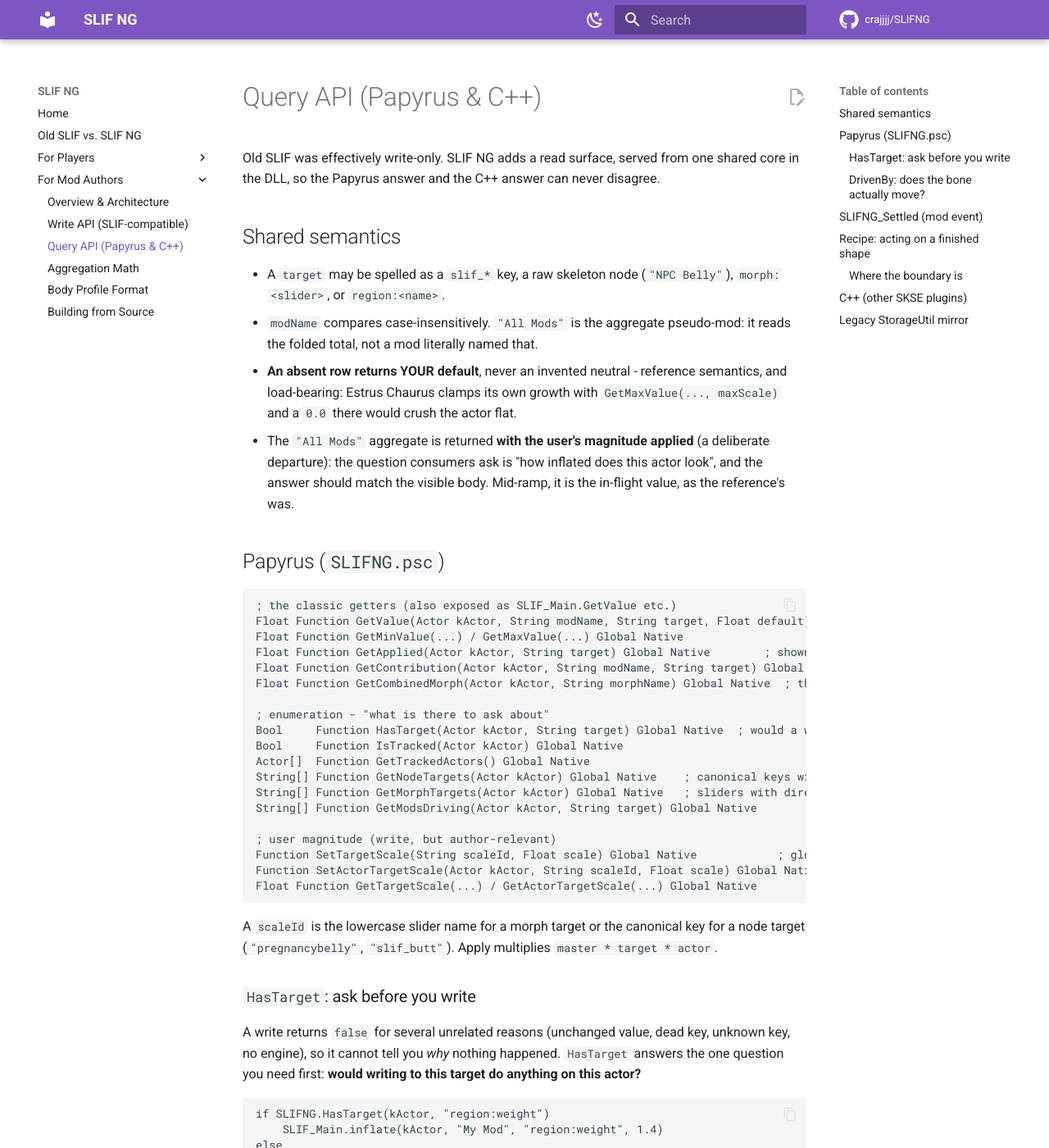
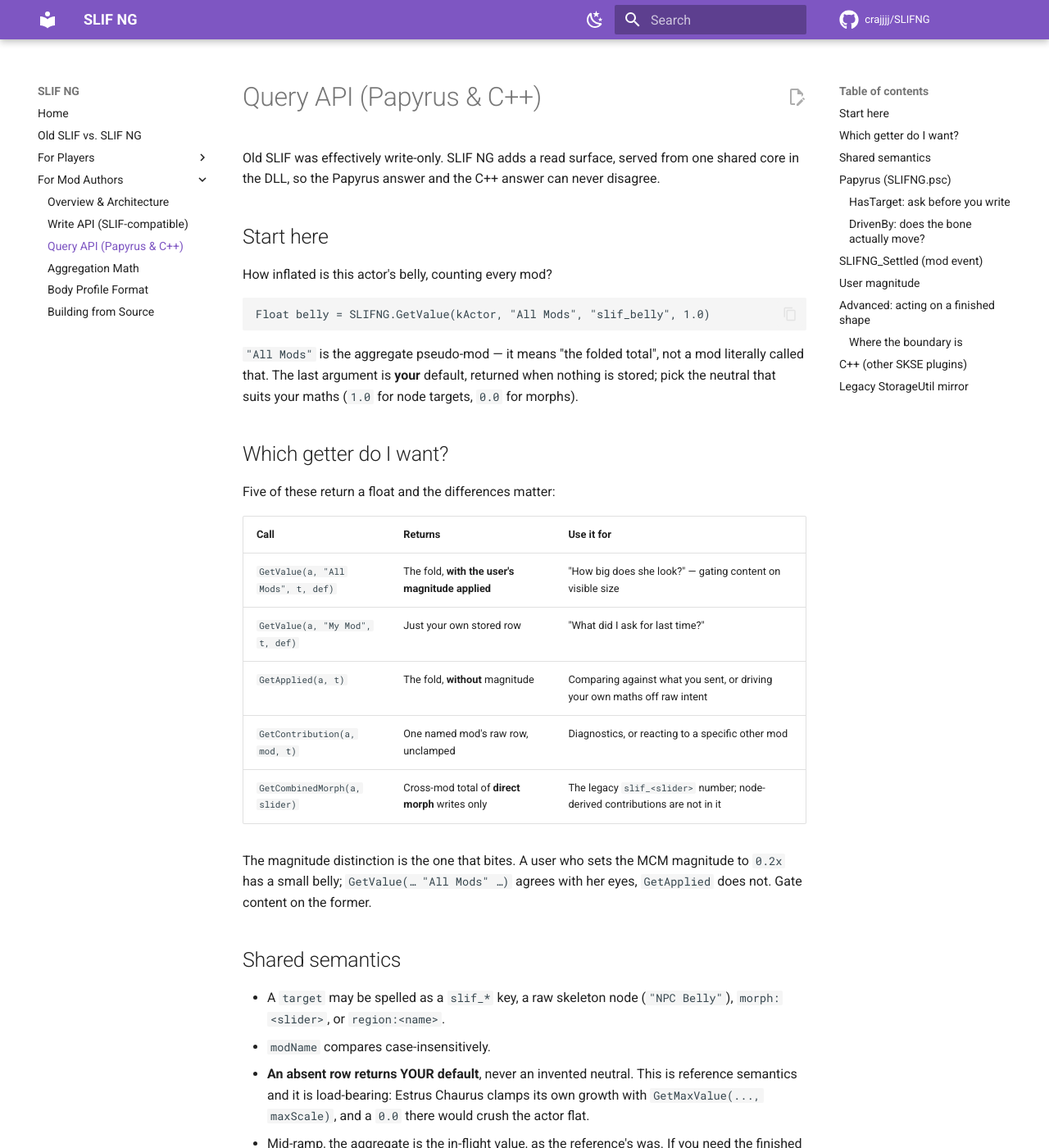
Before and after one commit to crajjjj/SLIFNG, an MkDocs documentation site: the page built from docs/authors/query-api.md, in a window 1280 px wide and 1400 px high. Shown: the whole window at 82% size. Built offline with MkDocs 1.6.1 and Material for MkDocs 9.7.7, drawn with Linux system fonts in a browser that asks for light colours; comment, search, counter and statistics services are not loaded; some of the changed text lies outside the part shown.

Commit message:
Query API doc: lead with which getter to use
Five getters return a float and the differences are consequential -- GetValue
with "All Mods" applies the user's magnitude, GetApplied does not -- but that
was a bullet in a semantics list plus an inline comment. Now a table, up front,
with the magnitude trap called out.

Also: real signatures instead of 'GetMinValue(...) / GetMaxValue(...)', which
could not be copied; the magnitude setters split out with a warning that they
are the user's knob and not the place to scale your own effect; and the OLactis
recipe marked skippable, since it was a third of the page for one niche case.

````diff
--- a/docs/authors/query-api.md
+++ b/docs/authors/query-api.md
@@ -2,38 +2,63 @@
 
 Old SLIF was effectively write-only. SLIF NG adds a read surface, served from one shared core in the DLL, so the Papyrus answer and the C++ answer can never disagree.
 
+## Start here
+
+How inflated is this actor's belly, counting every mod?
+
+```papyrus
+Float belly = SLIFNG.GetValue(kActor, "All Mods", "slif_belly", 1.0)
+```
+
+`"All Mods"` is the aggregate pseudo-mod — it means "the folded total", not a mod literally called that. The last argument is **your** default, returned when nothing is stored; pick the neutral that suits your maths (`1.0` for node targets, `0.0` for morphs).
+
+## Which getter do I want?
+
+Five of these return a float and the differences matter:
+
+| Call | Returns | Use it for |
+|---|---|---|
+| `GetValue(a, "All Mods", t, def)` | The fold, **with the user's magnitude applied** | "How big does she look?" — gating content on visible size |
+| `GetValue(a, "My Mod", t, def)` | Just your own stored row | "What did I ask for last time?" |
+| `GetApplied(a, t)` | The fold, **without** magnitude | Comparing against what you sent, or driving your own maths off raw intent |
+| `GetContribution(a, mod, t)` | One named mod's raw row, unclamped | Diagnostics, or reacting to a specific other mod |
+| `GetCombinedMorph(a, slider)` | Cross-mod total of **direct morph** writes only | The legacy `slif_<slider>` number; node-derived contributions are not in it |
+
+The magnitude distinction is the one that bites. A user who sets the MCM magnitude to `0.2x` has a small belly; `GetValue(… "All Mods" …)` agrees with her eyes, `GetApplied` does not. Gate content on the former.
+
 ## Shared semantics
 
 - A `target` may be spelled as a `slif_*` key, a raw skeleton node (`"NPC Belly"`), `morph:<slider>`, or `region:<name>`.
-- `modName` compares case-insensitively. `"All Mods"` is the aggregate pseudo-mod: it reads the folded total, not a mod literally named that.
-- **An absent row returns YOUR default**, never an invented neutral - reference semantics, and load-bearing: Estrus Chaurus clamps its own growth with `GetMaxValue(..., maxScale)` and a `0.0` there would crush the actor flat.
-- The `"All Mods"` aggregate is returned **with the user's magnitude applied** (a deliberate departure): the question consumers ask is "how inflated does this actor look", and the answer should match the visible body. Mid-ramp, it is the in-flight value, as the reference's was.
+- `modName` compares case-insensitively.
+- **An absent row returns YOUR default**, never an invented neutral. This is reference semantics and it is load-bearing: Estrus Chaurus clamps its own growth with `GetMaxValue(..., maxScale)`, and a `0.0` there would crush the actor flat.
+- Mid-ramp, the aggregate is the in-flight value, as the reference's was. If you need the finished shape, use [`SLIFNG_Settled`](#slifng_settled-mod-event) rather than polling.
 
 ## Papyrus (`SLIFNG.psc`)
 
 ```papyrus
-; the classic getters (also exposed as SLIF_Main.GetValue etc.)
+Int Function GetVersion() Global Native    ; 0 when the DLL is absent - gate on this
+
+; values (also exposed as SLIF_Main.GetValue / SLIF_Morph.GetValue etc.)
 Float Function GetValue(Actor kActor, String modName, String target, Float default) Global Native
-Float Function GetMinValue(...) / GetMaxValue(...) Global Native
-Float Function GetApplied(Actor kActor, String target) Global Native        ; shown value, no magnitude
+Float Function GetMinValue(Actor kActor, String modName, String target, Float default) Global Native
+Float Function GetMaxValue(Actor kActor, String modName, String target, Float default) Global Native
+Float Function GetApplied(Actor kActor, String target) Global Native
 Float Function GetContribution(Actor kActor, String modName, String target) Global Native
-Float Function GetCombinedMorph(Actor kActor, String morphName) Global Native  ; the slif_<morph> total
+Float Function GetCombinedMorph(Actor kActor, String morphName) Global Native
 
 ; enumeration - "what is there to ask about"
-Bool     Function HasTarget(Actor kActor, String target) Global Native  ; would a write do anything?
+Bool     Function HasTarget(Actor kActor, String target) Global Native
 Bool     Function IsTracked(Actor kActor) Global Native
 Actor[]  Function GetTrackedActors() Global Native
 String[] Function GetNodeTargets(Actor kActor) Global Native    ; canonical keys with stored state
 String[] Function GetMorphTargets(Actor kActor) Global Native   ; sliders with direct contributions
 String[] Function GetModsDriving(Actor kActor, String target) Global Native
 
-; user magnitude (write, but author-relevant)
-Function SetTargetScale(String scaleId, Float scale) Global Native            ; global per target
-Function SetActorTargetScale(Actor kActor, String scaleId, Float scale) Global Native
-Float Function GetTargetScale(...) / GetActorTargetScale(...) Global Native
+; how is this target driven on THIS actor?
+String Function DrivenBy(Actor kActor, String target) Global Native
+
+Bool Function IsIncrementalInflation() Global Native
 ```
-
-A `scaleId` is the lowercase slider name for a morph target or the canonical key for a node target (`"pregnancybelly"`, `"slif_butt"`). Apply multiplies `master * target * actor`.
 
 ### `HasTarget`: ask before you write
 
@@ -51,7 +76,7 @@ endif
 - A **region** (`region:weight`) is `true` only when this actor's profile (or an [overlay](body-profiles.md#region-overlays)) defines that section, because a region is sliders or nothing.
 - Dead keys (`slif_breast01`) and unknown spellings are `false`.
 
-Requires `SLIFNG.GetVersion() >= 3`; on an older build the function does not exist, so guard the call site if you support both.
+Requires `SLIFNG.GetVersion() >= 3`.
 
 ### `DrivenBy`: does the bone actually move?
 
@@ -63,7 +88,7 @@ String how = SLIFNG.DrivenBy(kActor, "slif_breast")
 
 | Result | Meaning |
 |---|---|
-| `sliders` | BodySlide morphs move vertices and **no bone moves** - anything rigged to that bone (a particle emitter, an attached object) does *not* follow and needs its own compensation |
+| `sliders` | BodySlide morphs move vertices and **no bone moves** — anything rigged to that bone (a particle emitter, an attached object) does *not* follow and needs its own compensation |
 | `node` | The skeleton bone is scaled, so its children come along automatically |
 | `none` | A region this profile does not define, an unknown/dead key, or a bone target with no node engine available at all. `none` always means *nothing drives this*, so it is safe to act on |
 
@@ -71,7 +96,7 @@ Which one you get depends on the actor's [body profile](body-profiles.md), so as
 
 ## `SLIFNG_Settled` (mod event)
 
-Sent when a target **stops changing** on an actor. That covers a plain write, the last step of a ramp, an unregister, and a magnitude change - every path that ends with a final value on the body.
+Sent when a target **stops changing** on an actor. That covers a plain write, the last step of a ramp, an unregister, and a magnitude change — every path that ends with a final value on the body.
 
 ```papyrus
 RegisterForModEvent("SLIFNG_Settled", "OnSlifSettled")   ; re-register in OnPlayerLoadGame
@@ -83,37 +108,50 @@ Event OnSlifSettled(String eventName, String target, Float value, Form sender)
 EndEvent
 ```
 
-- `target` - `slif_breast`, `morph:PregnancyBelly`, `region:weight`
-- `value` - the settled value, identical to `GetApplied(sender, target)`
-- `sender` - the Actor
+- `target` — `slif_breast`, `morph:PregnancyBelly`, `region:weight`
+- `value` — the settled value, identical to `GetApplied(sender, target)`
+- `sender` — the Actor
 
 **It is deliberately not per step.** The ramp ticks ten times a second; an event per step would be a flood, and every listener would immediately debounce it back into exactly this. This is the moment consumers actually want: *she has finished changing, act now*.
 
-It fires **once per target**, so an actor whose belly and breasts both settle sends two events. Filter on `target` - there is no way to ask for a subset.
+It fires **once per target**, so an actor whose belly and breasts both settle sends two events. Filter on `target` — there is no way to ask for a subset.
 
 Requires `SLIFNG.GetVersion() >= 5`.
 
-## Recipe: acting on a finished shape
+## User magnitude
 
-The case this surface exists for: a mod that attaches something to a body and must place it correctly *after* SLIF NG has finished resizing her. OLactis is the worked example - it equips an invisible armor addon carrying two particle emitters rigged to the breast bones, and the emitters have to sit on the nipple.
+The MCM magnitude knobs are readable, and writable, from script:
+
+```papyrus
+Float Function GetMasterScale() Global Native
+Float Function GetTargetScale(String scaleId) Global Native
+Float Function GetActorTargetScale(Actor kActor, String scaleId) Global Native
+
+Function SetTargetScale(String scaleId, Float scale) Global Native
+Function SetActorTargetScale(Actor kActor, String scaleId, Float scale) Global Native
+```
+
+A `scaleId` is the lowercase slider name for a morph target or the canonical key for a node target (`"pregnancybelly"`, `"slif_butt"`). Apply multiplies `master * target * actor`.
+
+!!! warning "This is the user's setting, not yours"
+    Magnitude exists so a player can scale down everything SLIF NG applies without arguing with any mod. If you want *your* effect smaller, send a smaller `value` or use `multiplier` — that is what they are for. Reach for `SetTargetScale` only when the user has explicitly asked your mod to manage it for them (a preset menu, a difficulty setting they chose).
+
+## Advanced: acting on a finished shape
+
+!!! note "Skip this unless you attach objects to bodies"
+    Everything above is enough for reading values. This section is the one integration that needs all of it at once.
+
+A mod that attaches something to a body must place it correctly *after* SLIF NG has finished resizing her. OLactis is the worked example: it equips an invisible armor addon carrying two particle emitters rigged to the breast bones, and the emitters have to sit on the nipple.
 
 Three questions have to be answered from outside SLIF NG, and each maps to one call:
 
 | Question | Answer |
 |---|---|
-| When is it safe to measure? | the `SLIFNG_Settled` event - never mid-ramp |
-| How much has she grown? | the event's `value` (or `GetApplied`) - node-space, identical on every body |
-| Did the **bone** move? | `DrivenBy` - decides whether compensation is needed at all |
+| When is it safe to measure? | the `SLIFNG_Settled` event — never mid-ramp |
+| How much has she grown? | the event's `value` (or `GetApplied`) — node-space, identical on every body |
+| Did the **bone** move? | `DrivenBy` — decides whether compensation is needed at all |
 
 ```papyrus
-Scriptname MyEmitters extends Quest
-
-Armor Property EmitterArmor Auto
-
-Event OnInit()
-    Hook()
-EndEvent
-
 Event OnPlayerLoadGame()
     Hook()                       ; registrations do not survive a save
 EndEvent
@@ -152,12 +190,12 @@ Four things that example is doing deliberately:
 
 - **Gate on `GetVersion()`, not the mod version.** It returns `0` when the DLL is absent, so one check covers "no SLIF", "old SLIF" and "SLIF NG too old".
 - **Re-register in `OnPlayerLoadGame`.** Mod event registrations do not survive a save. This is the most common integration bug there is.
-- **No SLIF script is a property.** Property types resolve at script *load*, so `SLIFNG Property ...` would make the whole script fail to load with SLIF absent. Global calls resolve lazily at call time - which is what makes an optional dependency possible.
+- **No SLIF script is a property.** Property types resolve at script *load*, so `SLIFNG Property ...` would make the whole script fail to load with SLIF absent. Global calls resolve lazily at call time — which is what makes an optional dependency possible.
 - **The `DrivenBy` branch is not optional.** On a bone-driven body, adding a growth offset would double-count, because the bone already carried the attachment outward.
 
 ### Where the boundary is
 
-**SLIF NG owns "how much", your mod owns "where".** We know slider values and node scales; we have no idea where a nipple is. That is mesh geometry - it would mean walking the deformed `NiAVObject` tree and knowing which vertices count as a nipple on each body, which is both a different domain and body-specific in a way the profile format deliberately is not.
+**SLIF NG owns "how much", your mod owns "where".** We know slider values and node scales; we have no idea where a nipple is. That is mesh geometry — it would mean walking the deformed `NiAVObject` tree and knowing which vertices count as a nipple on each body, which is both a different domain and body-specific in a way the profile format deliberately is not.
 
 So offset math stays in the consumer. What SLIF NG guarantees is that the three inputs above are correct, body-agnostic and correctly timed; given those, the offset is a pure function.
 
@@ -166,7 +204,7 @@ So offset math stays in the consumer. What SLIF NG guarantees is that the three
 
 ## C++ (other SKSE plugins)
 
-Copy [`src/API/SLIFNG_API.h`](https://github.com/crajjjj/SLIFNG/blob/main/src/API/SLIFNG_API.h) into your project - it is self-contained (only a forward declaration of `RE::Actor`) - and exchange the interface over SKSE messaging, the same handshake pattern skee itself uses:
+Copy [`src/API/SLIFNG_API.h`](https://github.com/crajjjj/SLIFNG/blob/main/src/API/SLIFNG_API.h) into your project — it is self-contained (only a forward declaration of `RE::Actor`) — and exchange the interface over SKSE messaging, the same handshake pattern skee itself uses:
 
 ```cpp
 #include "SLIFNG_API.h"
@@ -187,12 +225,12 @@ if (msg.query && msg.query->Version() >= 2) {   // a newer interface: ask, then
 }
 ```
 
-`IQueryInterface1` carries: `Version`, `IsTracked`, `TrackedActorCount`, `GetValue`, `GetMinValue`, `GetMaxValue`, `GetApplied`, `GetCombinedMorph`, `GetCalculationType`, `IsIncrementalInflation`. `IQueryInterface2` adds `HasTarget`. Both are **read-only by design** - mutations go through the pinned Papyrus surface, which is the compatibility contract. The pointer stays valid for the process lifetime and every call is thread-safe (the store is mutex-guarded).
+`IQueryInterface1` carries `Version`, `IsTracked`, `TrackedActorCount`, `GetValue`, `GetMinValue`, `GetMaxValue`, `GetApplied`, `GetCombinedMorph`, `GetCalculationType` and `IsIncrementalInflation`; `IQueryInterface2` adds `HasTarget`. Both are **read-only by design** — mutations go through the pinned Papyrus surface, which is the compatibility contract. The pointer stays valid for the process lifetime and every call is thread-safe (the store is mutex-guarded).
 
-Interfaces are versioned by **addition**: an existing `IQueryInterfaceN` is never edited, so a plugin built against an older header keeps working untouched. The **exchange struct never grows** - it stays one pointer, and the handshake stays an exact size match, so a dispatch from any header version is accepted by any SLIF NG. You reach a newer interface by asking the one you were handed for its version and casting: the implementation derives the whole chain by single inheritance, so the pointer is identical and `Version()` is what makes the cast sound.
+Interfaces are versioned by **addition**: an existing `IQueryInterfaceN` is never edited, so a plugin built against an older header keeps working untouched. The **exchange struct never grows** — it stays one pointer, and the handshake stays an exact size match, so a dispatch from any header version is accepted by any SLIF NG. You reach a newer interface by asking the one you were handed for its version and casting: the implementation derives the whole chain by single inheritance, so the pointer is identical and `Version()` is what makes the cast sound.
 
-Gate on `Version() >= N`, never on equality. (SLIF NG 0.3.0's header described this number as a breaking-change counter; it is a monotonic "newest interface served", so `== 1` would lock a consumer out of every later build.)
+**Gate on `Version() >= N`, never on equality.** (SLIF NG 0.3.0's header described this number as a breaking-change counter; it is a monotonic "newest interface served", so `== 1` would lock a consumer out of every later build.)
 
 ## Legacy StorageUtil mirror
 
-One value is still written to StorageUtil for legacy readers: `slif_<morphName>` - the cross-mod direct-morph total, which Sexlab Survival reads without any API. Everything else the old framework kept in StorageUtil exists only as a one-time migration *source*; do not read or write those keys against SLIF NG.
+One value is still written to StorageUtil for legacy readers: `slif_<morphName>`, the cross-mod direct-morph total, which Sexlab Survival reads without any API. Everything else the old framework kept in StorageUtil exists only as a one-time migration *source*; do not read or write those keys against SLIF NG.
````
